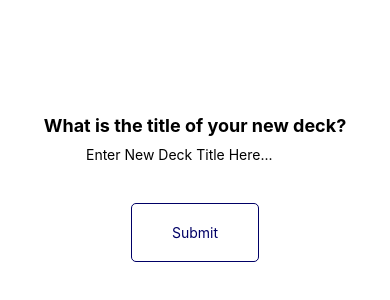
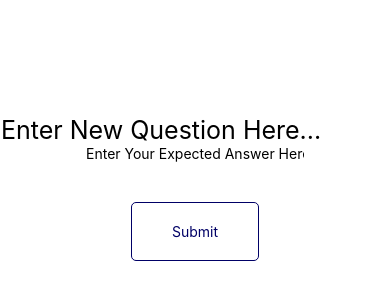
Before and after one commit to yufrances90/UdaciCards, a React Native app in the folder udacicards/: screen / in a window 390 px wide. Shown: the part 234-534 px from the top of the page. Built offline with nearby package versions, Linux system fonts and the light colour scheme.

Commit message:
feat: Finished building "New Question View" UI

```diff
--- a/udacicards/App.js
+++ b/udacicards/App.js
@@ -1,16 +1,16 @@
 import React, { Component } from 'react';
 import {
     StyleSheet,
-    Text,
     View
 } from 'react-native';
-import NewDeck from './NewDeck';
+
+import NewQuestion from './pages/NewQuestion';
 
 export default class App extends Component {
     render() {
         return (
           <View style={styles.container}>
-            <NewDeck />
+            <NewQuestion />
           </View>
         );
     }
--- /dev/null
+++ b/udacicards/pages/NewQuestion.js
@@ -0,0 +1,55 @@
+import React, { Component } from 'react';
+import {
+    StyleSheet,
+    Text,
+    View,
+    TextInput,
+    TouchableOpacity
+} from 'react-native';
+
+export default class NewQuestion extends Component {
+    render() {
+        return (
+            <View style={styles.container}>
+                <TextInput
+                  placeholder="Enter New Question Here..."
+                  style={styles.textInput}
+                />
+                 <TextInput
+                  placeholder="Enter Your Expected Answer Here..."
+                />
+                <TouchableOpacity
+                    style={styles.submitBtn}
+                >
+                    <Text style={styles.submitBtnText}>Submit</Text>
+                </TouchableOpacity>
+            </View>
+        );
+    }
+}
+
+const styles = StyleSheet.create({
+    container: {
+        flex: 1,
+        backgroundColor: '#fff',
+        alignItems: 'center',
+        justifyContent: 'center',
+    },
+    submitBtn: {
+        marginTop: 40,
+        borderColor: '#000066',
+        borderStyle: 'solid',
+        borderWidth: 1,
+        paddingLeft: 40,
+        paddingRight: 40,
+        paddingTop: 20,
+        paddingBottom: 20,
+        borderRadius: 5
+    },
+    submitBtnText: {
+        color: '#000066'
+    },
+    textInput: {
+        fontSize: 25
+    }
+});
```
Also changed, not shown: udacicards/pages/NewDeck.js (renamed from udacicards/NewDeck.js).
